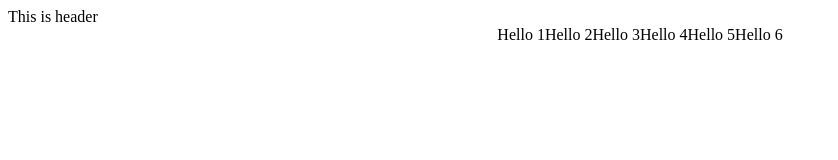
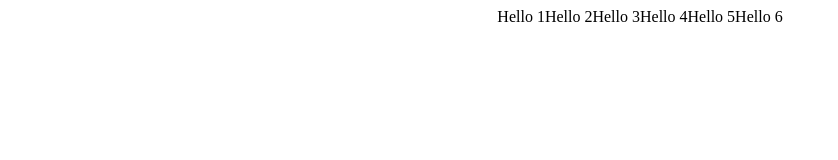
Before and after one commit to bem-hackaton-12-16/bem-grid, a website: page common.bundles/index/index.html in a window 1280 px wide. Shown: the whole page, without its empty margins (0-838 px from the left). Drawn offline with Linux system fonts and the light colour scheme.

Commit message:
drop header

```diff
--- a/common.bundles/index/index.html
+++ b/common.bundles/index/index.html
@@ -9,8 +9,6 @@
     <title>BEM</title>
 </head>
 <body>
-    <div class="header">This is header</div>
-
     <div class="content">
         <div class="row row_mac">
             <div class="row__col">Hello 1</div>
```
